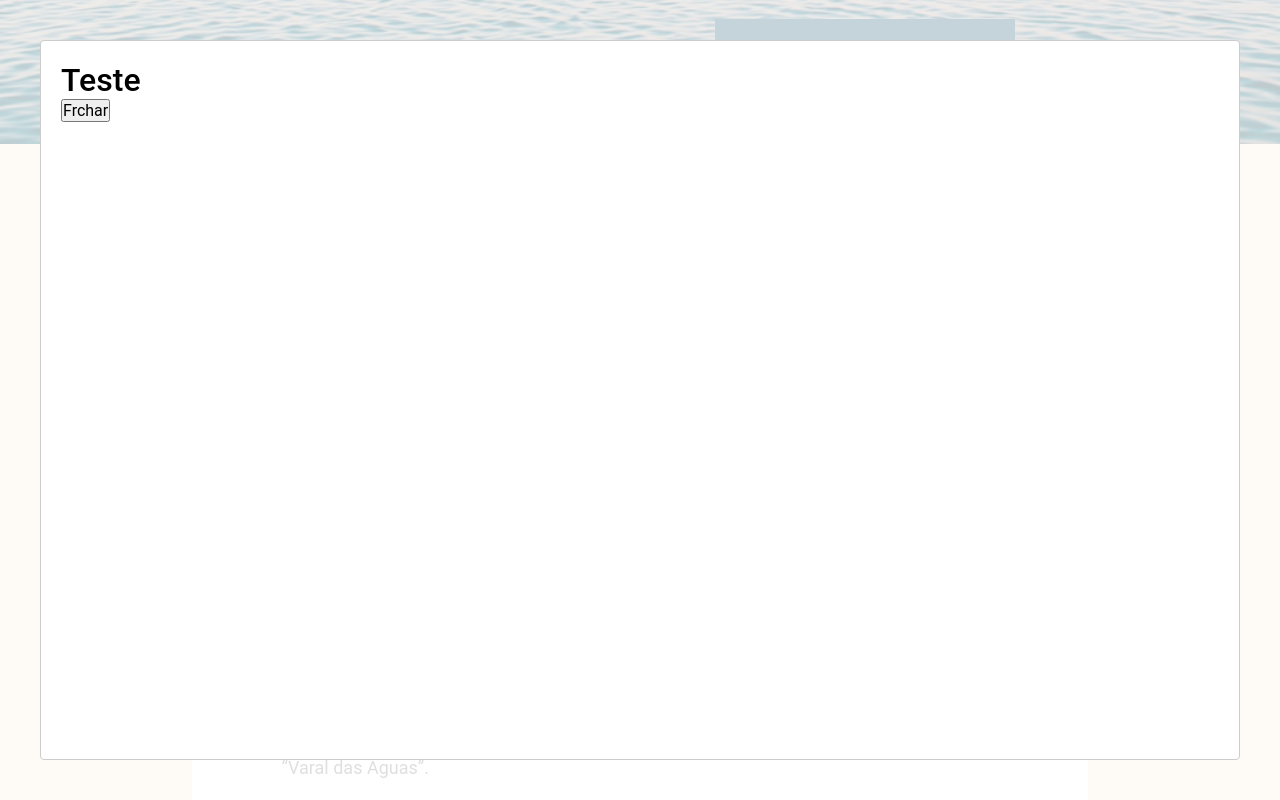
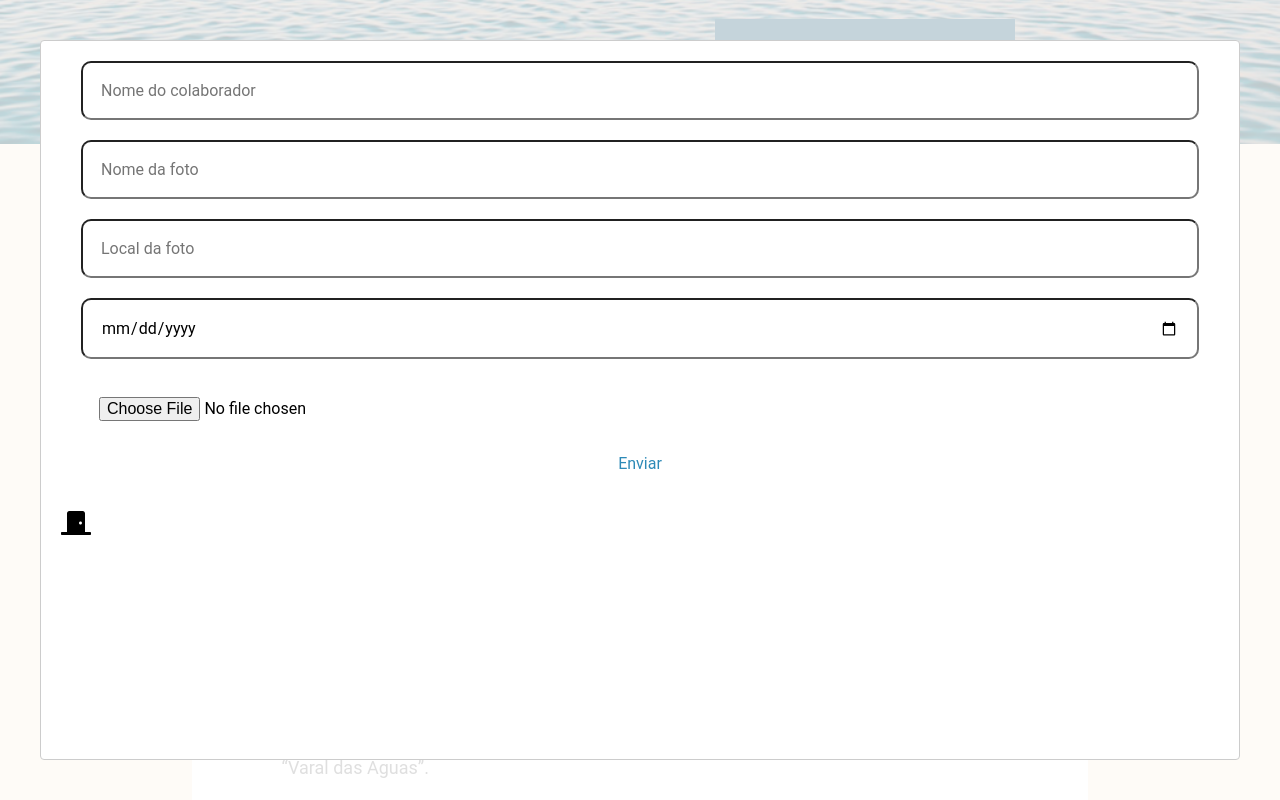
Before and after one commit to Wesleygmssa/Desafio-Stefanini-Inema, a React (Create React App) app: page / in a window 1280 px wide. Both pictures are taken after a click on the button "FAÇA SUA INSCRIÇÃO". Shown: the part 616-1416 px from the top of the page. Built offline with nearby package versions, Linux system fonts and the light colour scheme.

Commit message:
styles modal

```diff
--- a/src/page/home/index.tsx
+++ b/src/page/home/index.tsx
@@ -1,5 +1,6 @@
 import { FormHandles } from '@unform/core';
 import React, { useCallback, useEffect, useRef, useState } from 'react';
+import { FaDoorClosed } from 'react-icons/fa'
 import Modal from 'react-modal';
 import styled, { keyframes } from 'styled-components';
 import About from '../../components/About';
@@ -62,20 +63,7 @@ const Home: React.FC = () => {
     const ConteudoDois = useCallback(() => {
         return (
             <AnimationContainer>
-                <Form onSubmit={handleSubmit}>
-                    <input
-                        type="text"
-                        name="nome"
-                        placeholder="Nome do colaborador"
-                        value={nome}
-                        onChange={(e) => { setNome(e.target.value) }}
-                    />
-                    <input type="text" name="nome_foto" placeholder="Nome da foto" />
-                    <input type="text" name="local_foto" placeholder="Local da foto" />
-                    <input type="date" name="data_foto" placeholder="Data de registro" />
-                    <input type="file" name="img_base64" placeholder="Data de registro" />
-                    <Button type="submit">Enviar</Button>
-                </Form>
+
             </AnimationContainer>
         )
     }, [handleSubmit, nome])
@@ -117,8 +105,27 @@ const Home: React.FC = () => {
                             </Box>
                             <Button onClick={() => { setModalIsOpen(true) }}>FAÇA SUA INSCRIÇÃO</Button>
                             <Modal isOpen={modalIsOpen}>
-                                <h1>Teste</h1>
-                                <button onClick={() => { setModalIsOpen(false) }}>Frchar</button>
+
+                                <div>
+                                    <Form onSubmit={handleSubmit}>
+
+                                        <input
+                                            type="text"
+                                            name="nome"
+                                            placeholder="Nome do colaborador"
+                                            value={nome}
+                                            onChange={(e) => { setNome(e.target.value) }}
+                                        />
+                                        <input type="text" name="nome_foto" placeholder="Nome da foto" />
+                                        <input type="text" name="local_foto" placeholder="Local da foto" />
+                                        <input type="date" name="data_foto" placeholder="Data de registro" />
+                                        <input type="file" name="img_base64" placeholder="Data de registro" />
+                                        <Button type="submit">Enviar</Button>
+                                    </Form>
+                                </div>
+
+
+                                <FaDoorClosed size={30} onClick={() => { setModalIsOpen(false) }}>X</FaDoorClosed>
                             </Modal>
                         </BoxContent>
                     </ContentInt>
--- a/src/page/home/styles.ts
+++ b/src/page/home/styles.ts
@@ -1,10 +1,12 @@
 import styled from 'styled-components';
+
 
 
 export const Form = styled.form`
 display: flex;
 flex-direction: column;
 padding: 0 20px;
+
 
 input{
     padding: 18px;
```
